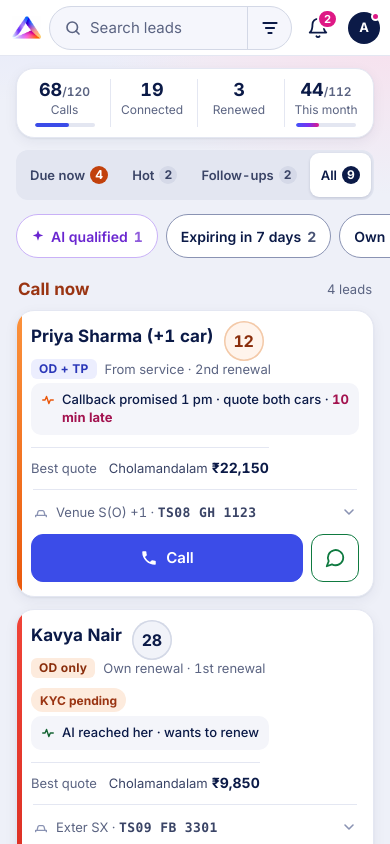
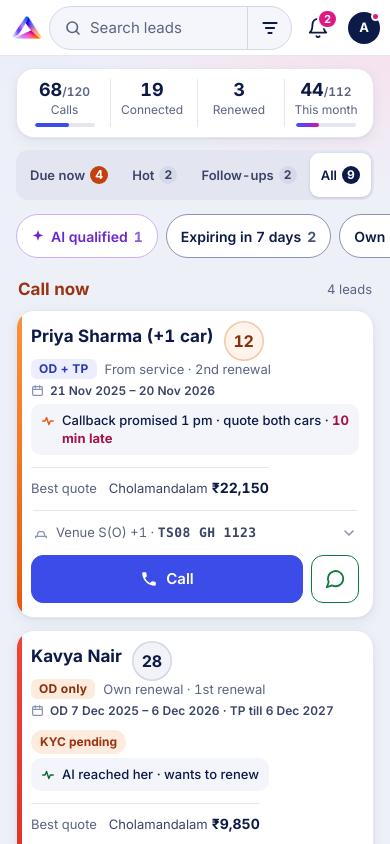
Before and after one commit to sricharithreddy/atom360, a React (Vite) app: page / in a window 390 px wide. Shown: the top 844 px of the page. Built offline with nearby package versions, Linux system fonts and the light colour scheme.

Commit message:
Phone Today cards: previous policy cover period, or the expected expiry date when there is none
For OD only: the OD period and when TP runs till.

Co-Authored-By: Claude Opus 5.5 <noreply@anthropic.com>
Claude-Session: https://claude.ai/code/session_01DsvJ3mdG8z5mjvrM6PUyJQ

```diff
--- a/src/mobile/css/today.css
+++ b/src/mobile/css/today.css
@@ -135,3 +135,8 @@
 .m-today-ptype.-tp { background: var(--purple-soft); color: var(--purple); }
 .m-today-ptype.-unknown { background: #EEF0F6; color: var(--muted); font-weight: 700; }
 .m-today-ltype { flex: 1 1 0; font-size: 13px; color: var(--muted); }
+.m-today-cover { display: flex; align-items: center; gap: 6px; min-width: 0; font-size: 12px; font-weight: 600; color: var(--text); font-variant-numeric: tabular-nums; }
+.m-today-cover > svg { flex: 0 0 auto; color: var(--faint); }
+.m-today-cover { align-items: flex-start; }
+.m-today-cover > svg { margin-top: 1px; }
+.m-today-cover-t { min-width: 0; overflow-wrap: anywhere; }
--- a/src/mobile/tpl/today.html
+++ b/src/mobile/tpl/today.html
@@ -33,6 +33,7 @@
 <button type="button" class="m-today-main" onClick="{{ card.open }}">
 <span class="m-today-top"><span class="m-today-name m-clip">{{ card.name }}<span class="m-sr">, {{ card.moodSay }}</span></span><sc-if value="{{ card.hasDays }}"><span class="m-today-dleft {{ card.daysCls }}" role="img" aria-label="{{ card.daysAria }}">{{ card.days }}</span></sc-if></span>
 <span class="m-today-meta"><span class="m-today-ptype {{ card.rtypeCls }}"><span class="m-sr">Renewal type </span>{{ card.rtypeText }}</span><sc-if value="{{ card.hasLeadType }}"><span class="m-today-ltype m-clip">{{ card.leadType }}</span></sc-if></span>
+<span class="m-today-cover"><svg width="13" height="13" viewBox="0 0 24 24" fill="none" stroke="currentColor" stroke-width="2.2" stroke-linecap="round" stroke-linejoin="round" aria-hidden="true"><rect x="3" y="5" width="18" height="16" rx="2"></rect><path d="M3 10h18M8 3v4M16 3v4"></path></svg><span class="m-today-cover-t"><sc-if value="{{ card.coverKnown }}"><span class="m-sr">Previous policy cover </span></sc-if>{{ card.cover }}</span></span>
 <sc-if value="{{ card.hasMeta }}"><span class="m-today-tags"><sc-for list="{{ card.tags }}" as="tag"><span class="m-tag {{ tag.cls }}"><sc-if value="{{ tag.ai }}"><svg width="12" height="12" viewBox="0 0 24 24" fill="currentColor" aria-hidden="true"><path d="M12 2l2.4 6.6L21 11l-6.6 2.4L12 20l-2.4-6.6L3 11l6.6-2.4z"></path></svg></sc-if>{{ tag.text }}</span></sc-for></span></sc-if>
 <sc-if value="{{ card.hasSummary }}"><span class="m-today-sum {{ card.pulseCls }}"><svg width="14" height="14" viewBox="0 0 24 24" fill="none" stroke="currentColor" stroke-width="2.4" stroke-linecap="round" stroke-linejoin="round" aria-hidden="true"><path d="M3 12h4l2.5-6 4 12 2.5-6H21"></path></svg><span class="m-clip2"><sc-if value="{{ card.boxTime }}"><strong class="m-today-sum-time">{{ card.boxTime }}</strong> · </sc-if>{{ card.summary }}<sc-if value="{{ card.late }}"> · <strong class="m-today-sum-late">{{ card.late }}</strong></sc-if></span></span></sc-if>
 <sc-if value="{{ card.hasQuote }}"><span class="m-today-quote"><span class="m-fixed">Best quote</span><span class="m-today-quote-v"><span class="m-clip">{{ card.quoteIns }}</span><strong class="m-fixed">{{ card.quoteAmt }}</strong></span></span></sc-if>
--- a/src/mobile/vals/today.ts
+++ b/src/mobile/vals/today.ts
@@ -56,6 +56,15 @@ export default function (v: any, ctx: MobileCtx): any {
     const ptype = (/·\s*(OD only|TP only|OD\+TP)\s*$/.exec(String(c.prevCo || '')) || [])[1] || '';
     const rtypeText = ptype === 'OD+TP' ? 'OD + TP' : ptype || 'Type not known';
     const rtypeCls = ptype === 'OD only' ? '-od' : ptype === 'TP only' ? '-tp' : ptype ? '-both' : '-unknown';
+    // Previous policy cover period; when there is no earlier policy, the expected expiry date alone
+    const period = (t: any) => (/^\d/.test(String(t || '')) && /–/.test(String(t)) ? String(t) : '');
+    const odP = period(c.odCover), tpP = period(c.tpCover);
+    const tpEnd = tpP ? tpP.split(/\s*–\s*/)[1] : '';
+    const cover = !odP ? 'Expected expiry ' + (c.polDate || 'not known')
+      : ptype === 'OD only' ? 'OD ' + odP + (tpEnd ? ' · TP till ' + tpEnd : '')
+      : ptype === 'TP only' ? 'TP ' + (tpP || odP)
+      : odP;
+    const coverKnown = !!odP;
     const leadType = String(c.srcLine || '').replace(/^Renewal from /, 'From ').split(/\s*·\s*/).filter((x) => x && x !== 'Not known').join(' · ');
     if (on(c.pendShow)) tags.push({ text: 'Outcome not logged', cls: '-orange', ai: false });
     if (on(c.aiShow) && c.aiText !== 'AI qualified') tags.push({ text: /^With AI/.test(c.aiText) ? 'With AI' : c.aiText, cls: '-purple', ai: true });
@@ -97,7 +106,7 @@ export default function (v: any, ctx: MobileCtx): any {
 
     return {
       moodCls, moodSay,
-      rtypeText, rtypeCls, leadType, hasLeadType: !!leadType,
+      rtypeText, rtypeCls, leadType, hasLeadType: !!leadType, cover, coverKnown,
       summary: reason, hasSummary: !!reason,
       boxTime: reason && hasTime(reason) ? '' : time, late,
       pulseCls: mood === 'Hot' ? '-good' : mood === 'Warm' ? '-warn' : '',
```
Also changed, not shown: 1 other file (tests, documents, lock files or other folders).
